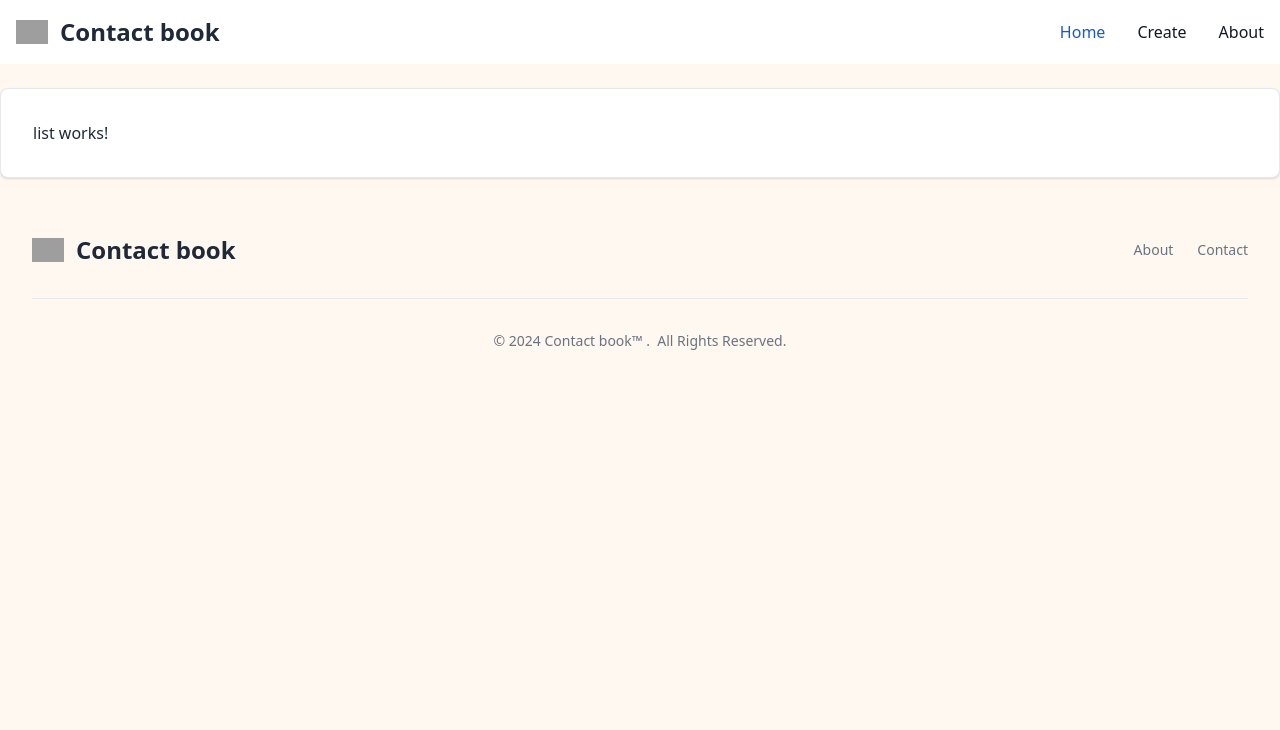
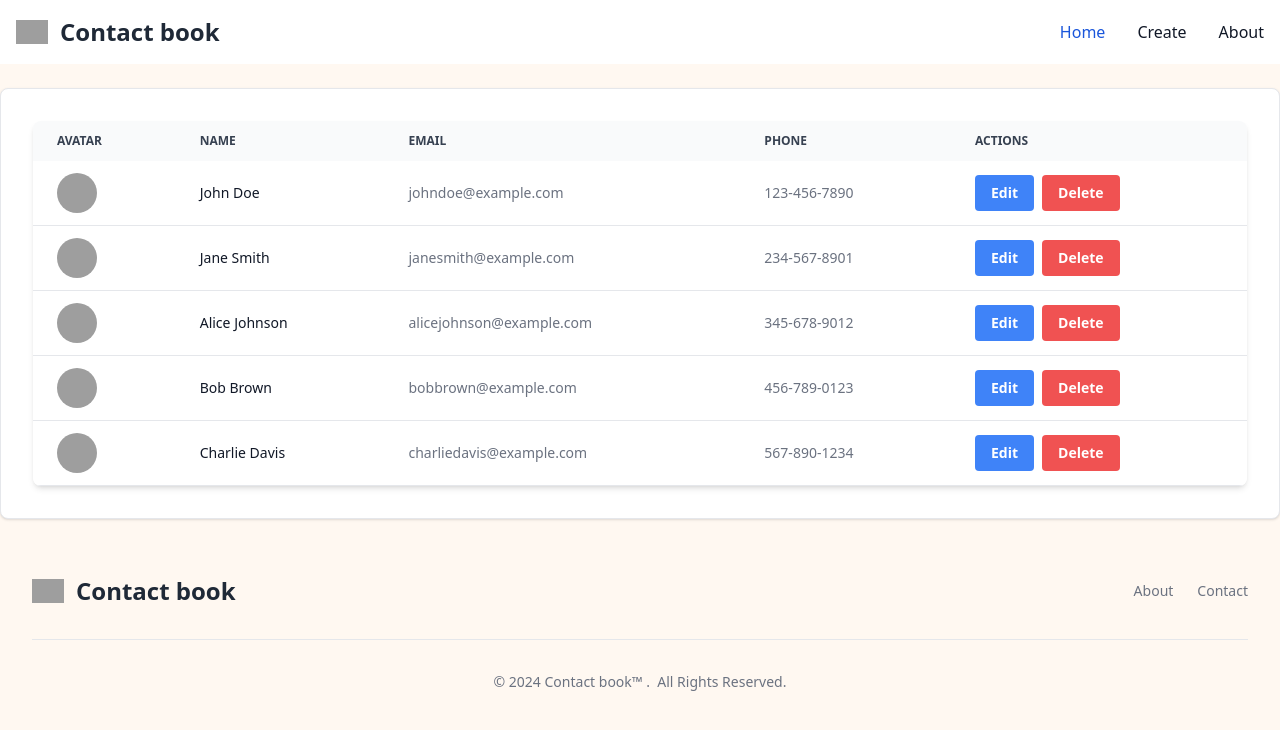
Before and after one commit to Narkobaron15/contact-book, an Angular app: page / in a window 1280 px wide. Shown: the top 730 px of the page. Built offline with nearby package versions, Linux system fonts and the light colour scheme; grey boxes are pictures that could not be loaded.

Commit message:
Implemented list view

```diff
--- a/src/app/components/app/app.component.ts
+++ b/src/app/components/app/app.component.ts
@@ -21,8 +21,6 @@ export class AppComponent implements OnInit {
   }
 
   ngOnInit(): void {
-    this.flowbiteService.loadFlowbite((flowbite: any) => {
-      console.info('Flowbite loaded', flowbite);
-    });
+    this.flowbiteService.loadFlowbite();
   }
 }
--- a/src/app/components/app/app.routes.ts
+++ b/src/app/components/app/app.routes.ts
@@ -2,6 +2,8 @@ import { Routes } from '@angular/router';
 import {ListComponent} from "../list/list.component";
 import {DetailsComponent} from "../details/details.component";
 import {NotFoundComponent} from "../not-found/not-found.component";
+import {UpdateComponent} from "../update/update.component";
+import {CreateComponent} from "../create/create.component";
 
 export const routes: Routes = [
   {
@@ -22,7 +24,21 @@ export const routes: Routes = [
     title: (route, _state) => `${route.paramMap.get('id')}'s info`
   },
   {
+    path: 'contacts/new',
+    component: CreateComponent,
+    pathMatch: 'full',
+    title: 'New contact'
+  },
+  {
+    path: 'contacts/:id/edit',
+    component: UpdateComponent,
+    pathMatch: 'full',
+    // TODO: change to service call
+    title: (route, _state) => `Edit ${route.paramMap.get('id')}`
+  },
+  {
     path: '**',
     component: NotFoundComponent,
+    title: '404 Not Found'
   }
 ];
--- a/src/app/components/footer/footer.component.html
+++ b/src/app/components/footer/footer.component.html
@@ -16,7 +16,7 @@
     </div>
     <hr />
     <span class="copyright">
-      © <span [innerHtml]="currentYear"></span>
+      © {{ currentYear }}
       <a routerLink="https://flowbite.com/" class="hover:underline">
         Contact book™
       </a>.&nbsp;
--- a/src/app/components/list/list.component.css
+++ b/src/app/components/list/list.component.css
@@ -0,0 +1,44 @@
+@tailwind components;
+
+@layer components {
+  .contact-table-container {
+    @apply relative overflow-x-auto shadow-md sm:rounded-lg;
+  }
+
+  .contact-table {
+    @apply w-full text-sm text-left text-gray-500 dark:text-gray-400;
+  }
+
+  .contact-table thead {
+    @apply text-xs text-gray-700 uppercase bg-gray-50 dark:bg-gray-700 dark:text-gray-400;
+  }
+
+  .contact-table th,
+  .contact-table td {
+    @apply px-6 py-3;
+  }
+
+  .contact-table tbody tr {
+    @apply bg-white border-b dark:bg-gray-800 dark:border-gray-700 hover:bg-gray-50 dark:hover:bg-gray-600;
+  }
+
+  .contact-avatar {
+    @apply w-10 h-10 rounded-full;
+  }
+
+  .contact-name {
+    @apply font-medium text-gray-900 whitespace-nowrap dark:text-white;
+  }
+
+  .btn {
+    @apply text-white font-bold py-2 px-4 rounded;
+  }
+
+  .btn-primary {
+    @apply bg-blue-500 hover:bg-blue-700;
+  }
+
+  .btn-danger {
+    @apply bg-red-500 hover:bg-red-700;
+  }
+}
--- a/src/app/components/list/list.component.html
+++ b/src/app/components/list/list.component.html
@@ -1 +1,42 @@
-<p>list works!</p>
+<div class="contact-table-container">
+  <table *ngIf="contacts.length > 0" class="contact-table">
+    <thead>
+    <tr>
+      <th>Avatar</th>
+      <th>Name</th>
+      <th>Email</th>
+      <th>Phone</th>
+      <th>Actions</th>
+    </tr>
+    </thead>
+    <tbody>
+    <tr *ngFor="let contact of contacts">
+      <td>
+        <a [routerLink]="['/contacts', contact.id]">
+          <img [ngSrc]="contact.avatarUrl()" [alt]="contact.name" class="contact-avatar" width="64" height="64">
+        </a>
+      </td>
+      <td class="contact-name">
+        <a [routerLink]="['/contacts', contact.id]">
+          {{ contact.name }}
+        </a>
+      </td>
+      <td>
+        {{ contact.email }}
+      </td>
+      <td>
+        {{ contact.phone }}
+      </td>
+      <td>
+        <div class="flex">
+          <a [routerLink]="['/contacts', contact.id, 'edit']" class="btn btn-primary me-2">Edit</a>
+          <button (click)="deleteContact(contact.id)" class="btn btn-danger">Delete</button>
+        </div>
+      </td>
+    </tr>
+    </tbody>
+  </table>
+  <div *ngIf="contacts.length === 0" class="text-center">
+    <p class="text-4xl font-bold m-16">No contacts found</p>
+  </div>
+</div>
--- a/src/app/components/list/list.component.ts
+++ b/src/app/components/list/list.component.ts
@@ -1,12 +1,31 @@
-import { Component } from '@angular/core';
+import {Component} from '@angular/core';
+import {NgForOf, NgIf, NgOptimizedImage} from "@angular/common";
+import ContactService from "../../services/contact.service";
+import {RouterLink} from "@angular/router";
 
 @Component({
   selector: 'app-list',
   standalone: true,
-  imports: [],
+  imports: [
+    NgOptimizedImage,
+    NgForOf,
+    RouterLink,
+    NgIf,
+  ],
   templateUrl: './list.component.html',
-  styleUrl: './list.component.css'
+  styleUrl: './list.component.css',
 })
 export class ListComponent {
+  constructor(
+    private contactService: ContactService,
+  ) {
+  }
 
+  get contacts() {
+    return this.contactService.contacts
+  }
+
+  deleteContact(id: number) {
+    this.contactService.deleteContact(id)
+  }
 }
--- a/src/app/components/not-found/not-found.component.css
+++ b/src/app/components/not-found/not-found.component.css
@@ -1,3 +1,6 @@
+@tailwind components;
+
+@layer components {
   .not-found-container {
     @apply min-h-screen bg-gray-100 flex flex-col justify-center items-center;
   }
@@ -21,3 +24,4 @@
   .home-button {
     @apply bg-blue-500 hover:bg-blue-700 text-white font-bold py-2 px-4 rounded;
   }
+}
--- a/src/app/models/contact.ts
+++ b/src/app/models/contact.ts
@@ -20,6 +20,6 @@ export default class Contact {
   }
 
   public avatarUrl(): string {
-    return this.avatar ?? `https://ui-avatars.com/api/?name=${this.name}&size=128`
+    return this.avatar ?? `https://ui-avatars.com/api/?name=${this.name}&size=64`
   }
 }
--- a/src/app/services/contact.service.ts
+++ b/src/app/services/contact.service.ts
@@ -1,9 +1,17 @@
 import Contact from "../models/contact";
+import {Injectable} from "@angular/core";
+import {LocalContactService} from "./local-contact.service";
 
-export default interface ContactService {
-  get contacts(): Contact[]
-  getContact(id: number): Contact | null
-  createContact(contact: Contact): void
-  updateContact(contact: Contact): void
-  deleteContact(id: number): boolean
+@Injectable({
+  providedIn: 'root',
+  useClass: LocalContactService
+})
+abstract class ContactService {
+  abstract get contacts(): Contact[]
+  abstract getContact(id: number): Contact | null
+  abstract createContact(contact: Contact): void
+  abstract updateContact(contact: Contact): void
+  abstract deleteContact(id: number): boolean
 }
+
+export default ContactService
--- a/src/app/services/flowbite.service.ts
+++ b/src/app/services/flowbite.service.ts
@@ -8,10 +8,12 @@ import { isPlatformBrowser } from '@angular/common';
 export class FlowbiteService {
   constructor(@Inject(PLATFORM_ID) private platformId: any) {}
 
-  loadFlowbite(callback: (flowbite: any) => void) {
+  loadFlowbite(callback?: (flowbite: any) => void) {
     if (isPlatformBrowser(this.platformId)) {
       import('flowbite').then(flowbite => {
-        callback(flowbite);
+        if (callback) {
+          callback(flowbite);
+        }
       });
     }
   }
--- a/src/app/services/local-contact.service.ts
+++ b/src/app/services/local-contact.service.ts
@@ -1,14 +1,16 @@
-import { Injectable } from '@angular/core';
 import Contact from "../models/contact";
 import ContactService from "./contact.service";
+import {Inject, Injectable} from "@angular/core";
+import {DOCUMENT} from "@angular/common";
 
-@Injectable({
-  providedIn: 'root'
-})
+@Injectable()
 export class LocalContactService implements ContactService {
   private readonly _contacts: Contact[]
+  private readonly localStorage?: Storage
 
-  constructor() {
+  constructor(@Inject(DOCUMENT) document: Document) {
+    // super()
+    this.localStorage = document.defaultView?.localStorage
     this._contacts = this.initContacts()
     if (this._contacts.length === 0) {
       this._contacts = this.seedContacts()
@@ -46,12 +48,18 @@ export class LocalContactService implements ContactService {
   }
 
   private initContacts() {
-    const contactsJson = localStorage.getItem('contacts') ?? '[]'
-    return JSON.parse(contactsJson)
+    const contactsJson = this.localStorage?.getItem('contacts') ?? '[]'
+    return JSON.parse(contactsJson).map((contact: any) => new Contact(
+      contact.id,
+      contact.name,
+      contact.email,
+      contact.phone,
+      contact.avatar,
+    ))
   }
 
   private saveContacts() {
-    localStorage.setItem('contacts', JSON.stringify(this._contacts))
+    this.localStorage?.setItem('contacts', JSON.stringify(this._contacts))
   }
 
   private seedContacts() {
--- a/src/styles.css
+++ b/src/styles.css
@@ -2,10 +2,20 @@
 @tailwind components;
 @tailwind utilities;
 
-:root {
-  @apply font-sans;
+@layer base {
+  :root {
+    @apply font-sans;
+  }
+
+  body {
+    @apply bg-orange-50 text-gray-800 dark:bg-gray-800 dark:text-gray-100;
+  }
 }
 
-body {
-  @apply bg-orange-50 text-gray-800 dark:bg-gray-800 dark:text-gray-100;
+@layer components {
+
 }
+
+@layer utilities {
+
+}
```
Lines whose indentation alone changed are shown as unchanged.
